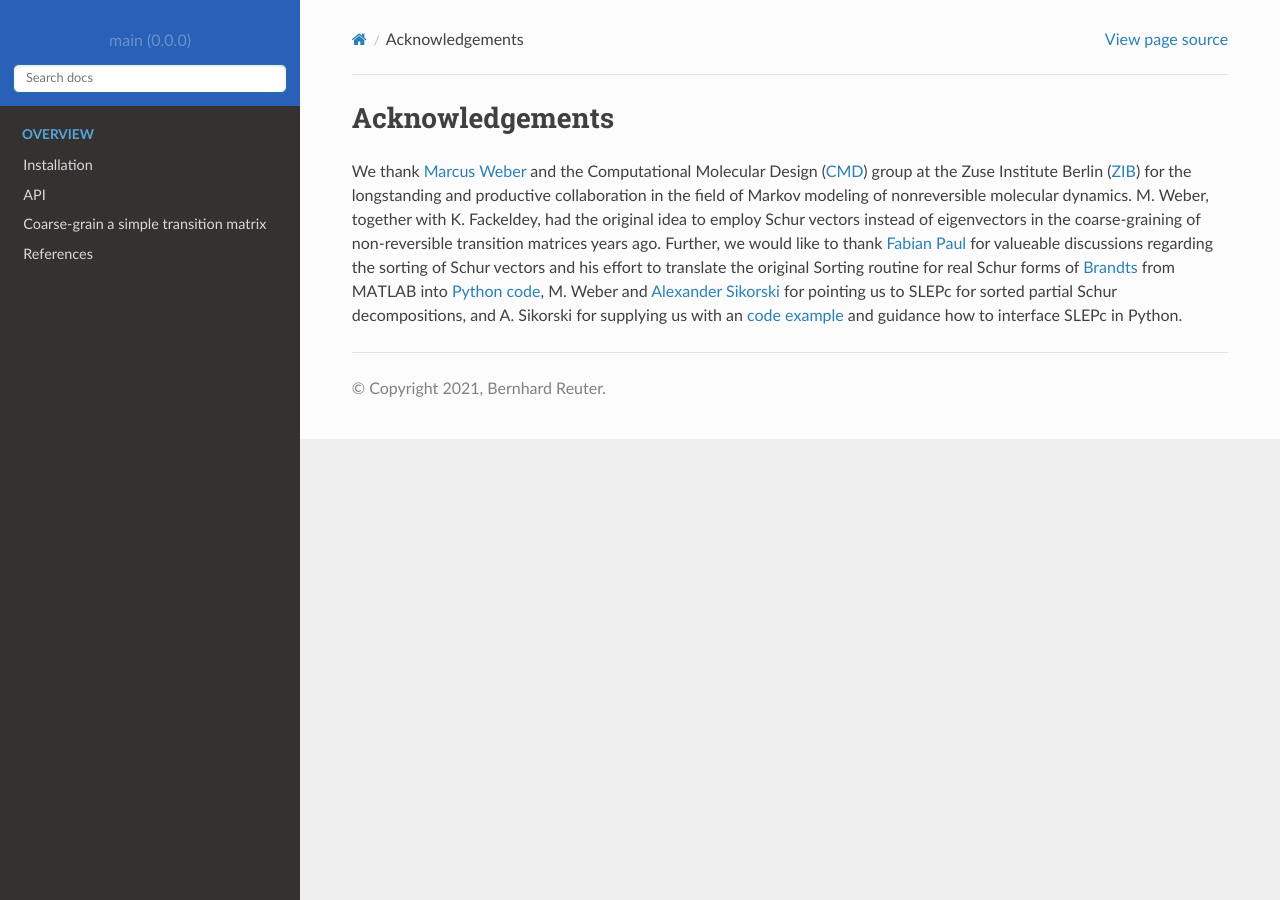
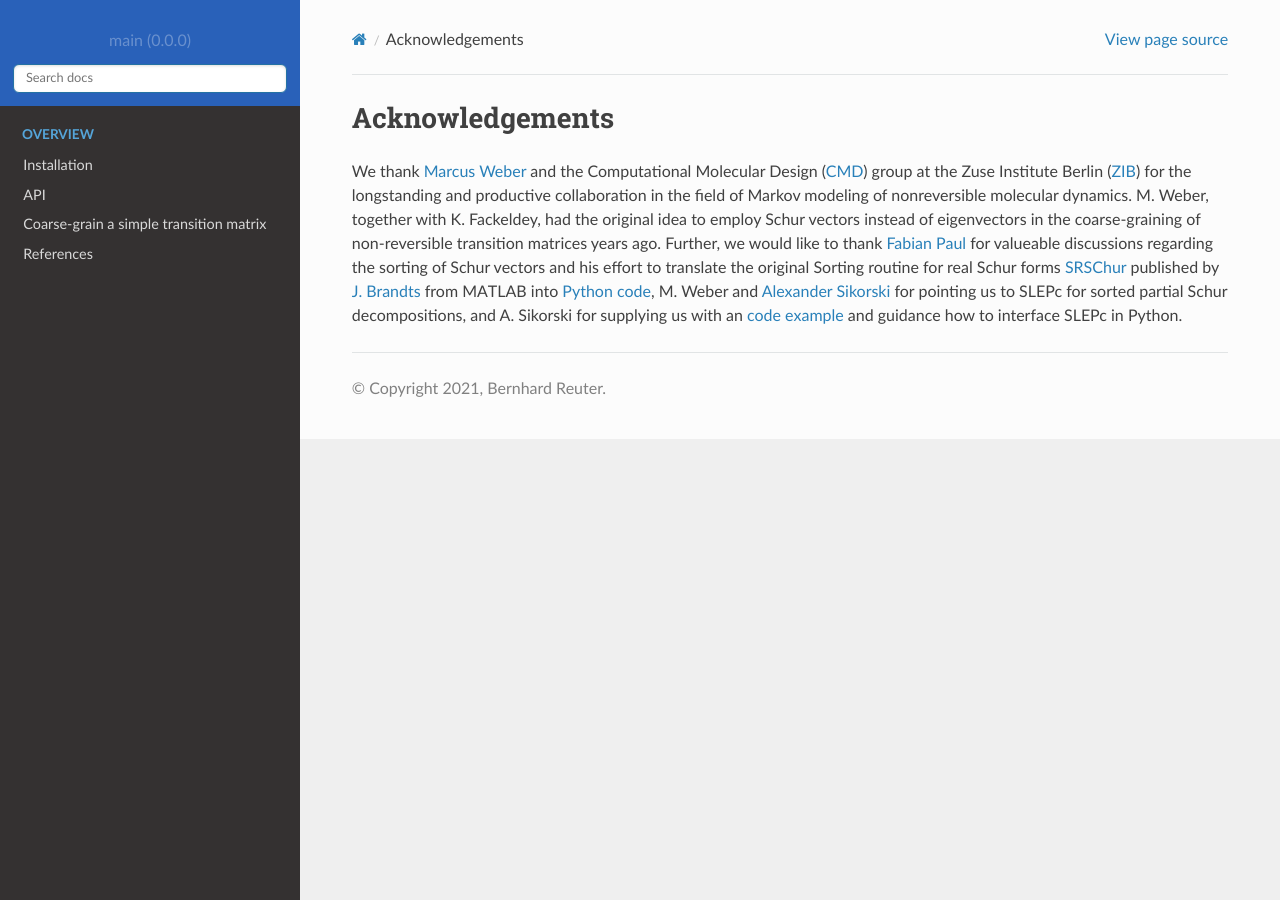
Before and after one commit to msmdev/pyGPCCA, a Sphinx documentation site: the page built from docs/source/acknowledgements.rst, in a window 1280 px wide. Built offline with Sphinx 7.4.7 and the Read the Docs theme 2.0.0, drawn with Linux system fonts in a browser that asks for light colours.

Commit message:
Include Reference to SRSchur.

```diff
--- a/docs/source/acknowledgements.rst
+++ b/docs/source/acknowledgements.rst
@@ -5,7 +5,8 @@
 M. Weber, together with K. Fackeldey, had the original idea to employ Schur vectors instead of eigenvectors in the
 coarse-graining of non-reversible transition matrices years ago.
 Further, we would like to thank `Fabian Paul`_ for valueable discussions regarding the sorting of Schur vectors and his
-effort to translate the original Sorting routine for real Schur forms of `Brandts`_ from MATLAB into `Python code`_,
+effort to translate the original Sorting routine for real Schur forms `SRSChur`_ published by `J. Brandts`_ from MATLAB
+into `Python code`_,
 M. Weber and `Alexander Sikorski`_ for pointing us to SLEPc for sorted partial Schur decompositions,
 and A. Sikorski for supplying us with an `code example`_ and guidance how to interface SLEPc in Python.
 
@@ -13,7 +14,8 @@
 .. _`CMD`: https://www.zib.de/numeric/cmd
 .. _`ZIB`: https://www.zib.de/
 .. _`Fabian Paul`: https://github.com/fabian-paul
-.. _`Brandts`: https://onlinelibrary.wiley.com/doi/abs/10.1002/nla.274
+.. _`SRSchur`: http://m2matlabdb.ma.tum.de/SRSchur.m?MP_ID=119
+.. _`J. Brandts`: https://doi.org/10.1002/nla.274
 .. _`Python code`: https://gist.github.com/fabian-paul/14679b43ed27aa25fdb8a2e8f021bad5
 .. _`Alexander Sikorski`: https://www.zib.de/members/sikorski
 .. _`code example`: https://github.com/zib-cmd/cmdtools/blob/1c6b6d8e1c35bb487fcf247c5c1c622b4b665b0a/src/cmdtools/analysis/pcca.py#L64
```
